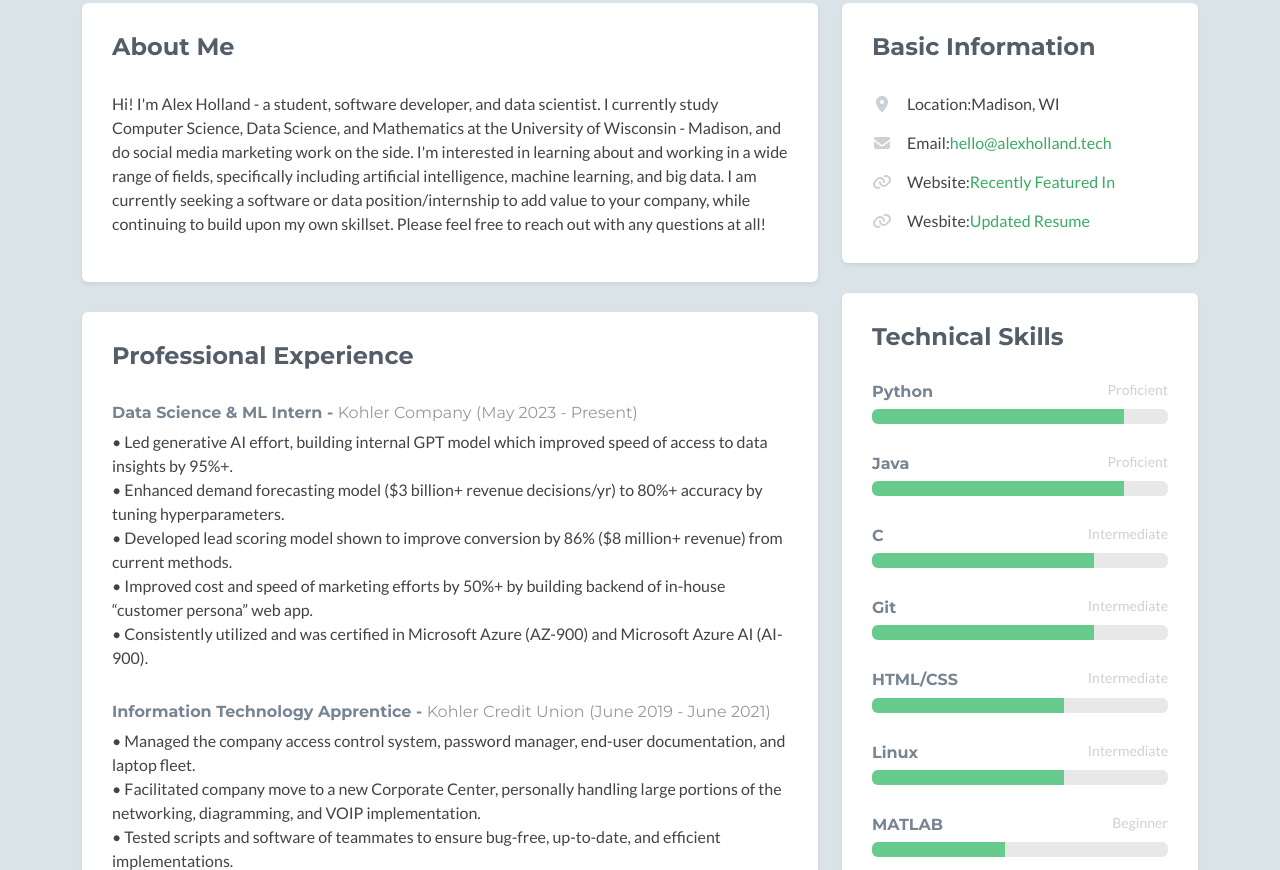
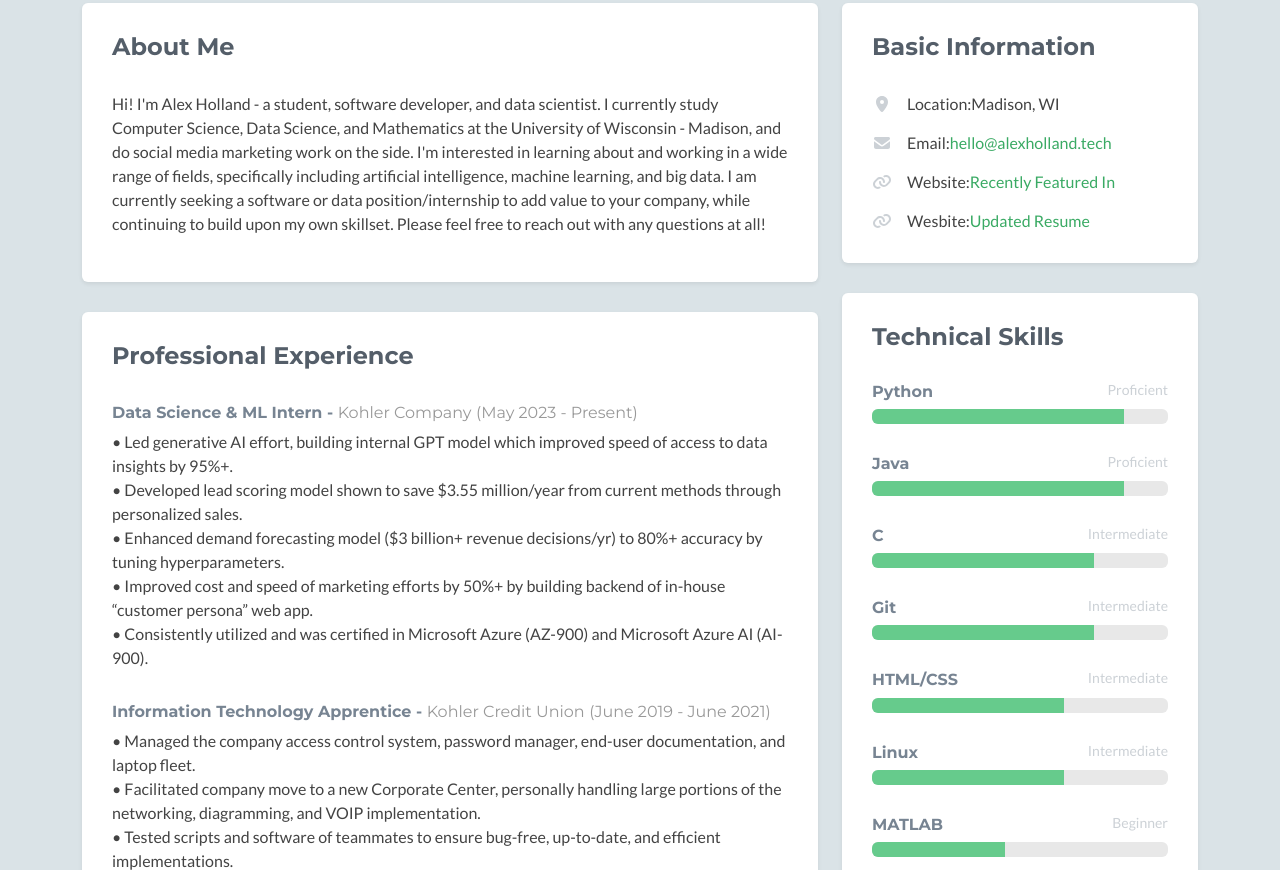
Before and after one commit to alexholland4/alexholland4.github.io, a plain HTML site: page index.html in a window 1280 px wide. Shown: the part 295-1165 px from the top of the page. Drawn offline with nearby package versions, Linux system fonts and the light colour scheme; no server answers; a script that the page names is missing; some icons are missing.

Commit message:
Updated Experience

```diff
--- a/index.html
+++ b/index.html
@@ -81,9 +81,9 @@
                                 <p>
                                     •   Led generative AI effort, building internal GPT model which improved speed of access to data insights by 95%+.
                                 <br>
+                                    •   Developed lead scoring model shown to save $3.55 million/year from current methods through personalized sales.
+                                <br>
                                     •   Enhanced demand forecasting model ($3 billion+ revenue decisions/yr) to 80%+ accuracy by tuning hyperparameters.
-                                <br>
-                                    •   Developed lead scoring model shown to improve conversion by 86% ($8 million+ revenue) from current methods.
                                 <br>
                                     •   Improved cost and speed of marketing efforts by 50%+ by building backend of in-house “customer persona” web app.
                                 <br>
```
